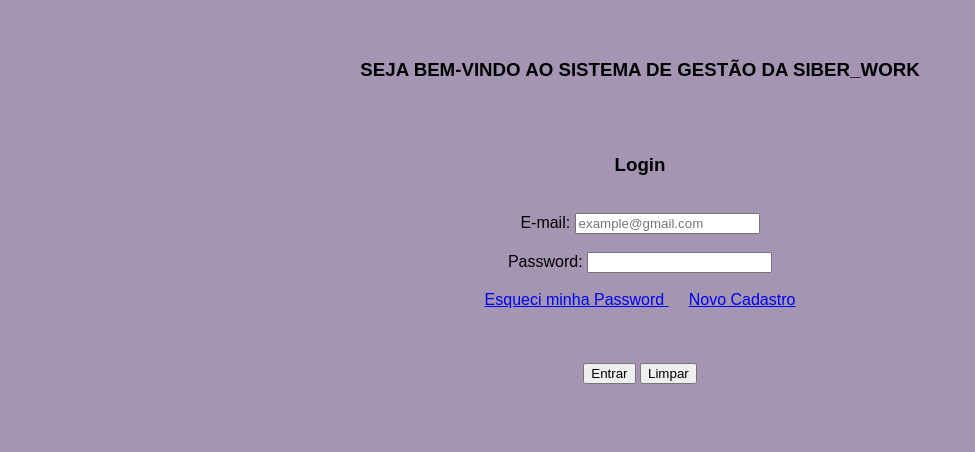
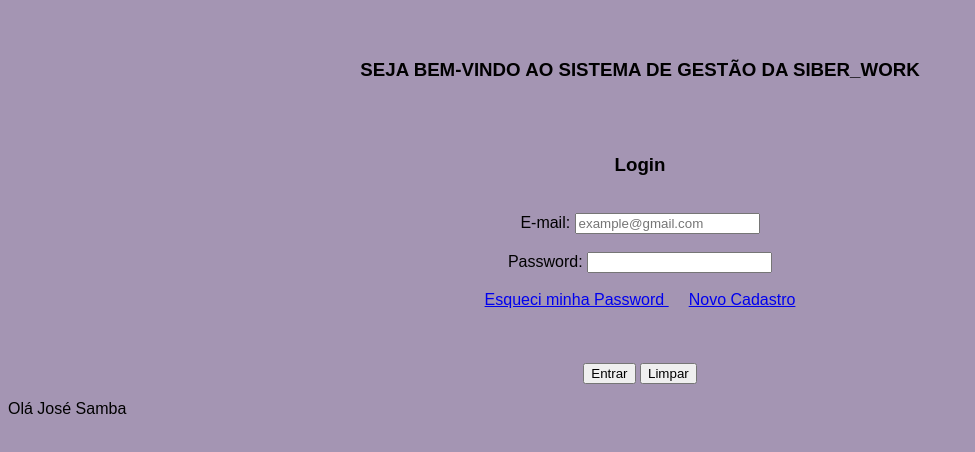
Before and after one commit to Delciowonder/meu-site, a plain HTML site: page index.html in a window 1280 px wide. Shown: the whole page, without its empty margins (0-975 px from the left). Drawn offline with Linux system fonts and the light colour scheme.

Commit message:
Atualizar o index.html

```diff
--- a/index.html
+++ b/index.html
@@ -67,6 +67,6 @@
     </center>
 </form>
 
-
+      <p> Olá José Samba</o>
     </body>
 </html>
```
